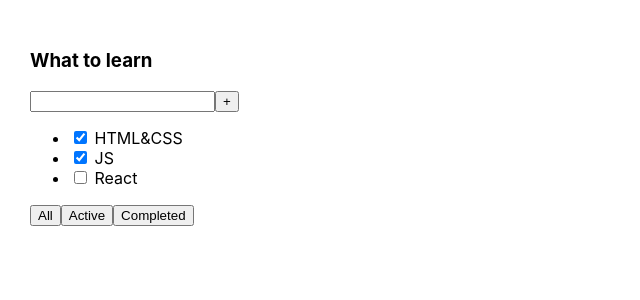
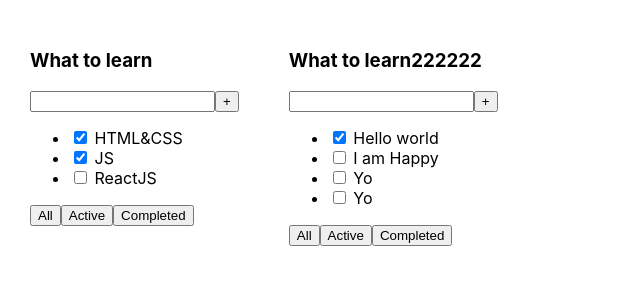
Before and after one commit to oprokopieva382/todoList, a React (Create React App) app: page / in a window 1280 px wide. Shown: the top 300 px of the page, without its empty margins (0-640 px from the left). Built offline with nearby package versions, Linux system fonts and the light colour scheme.

Commit message:
added props

```diff
--- a/src/App.tsx
+++ b/src/App.tsx
@@ -1,28 +1,27 @@
-import React from 'react';
-import './App.css';
+import React from "react";
+import "./App.css";
+import { Todolist } from "./Todolist";
 
 function App() {
-    return (
-        <div className="App">
-            <div>
-                <h3>What to learn</h3>
-                <div>
-                    <input/>
-                    <button>+</button>
-                </div>
-                <ul>
-                    <li><input type="checkbox" checked={true}/> <span>HTML&CSS</span></li>
-                    <li><input type="checkbox" checked={true}/> <span>JS</span></li>
-                    <li><input type="checkbox" checked={false}/> <span>React</span></li>
-                </ul>
-                <div>
-                    <button>All</button>
-                    <button>Active</button>
-                    <button>Completed</button>
-                </div>
-            </div>
-        </div>
-    );
+  const shapka = "What to learn";
+  const tasks1 = [
+    { id: 1, title: "HTML&CSS", isDone: true },
+    { id: 2, title: "JS", isDone: true },
+    { id: 3, title: "ReactJS", isDone: false },
+  ];
+  const tasks2 = [
+    { id: 1, title: "Hello world", isDone: true },
+    { id: 2, title: "I am Happy", isDone: false },
+    { id: 3, title: "Yo", isDone: false },
+    { id: 4, title: "Yo", isDone: false },
+  ];
+
+  return (
+    <div className="App">
+      <Todolist shapka={shapka} tasks={tasks1} />
+      <Todolist shapka={"What to learn222222"} tasks={tasks2} />
+    </div>
+  );
 }
 
 export default App;
```
